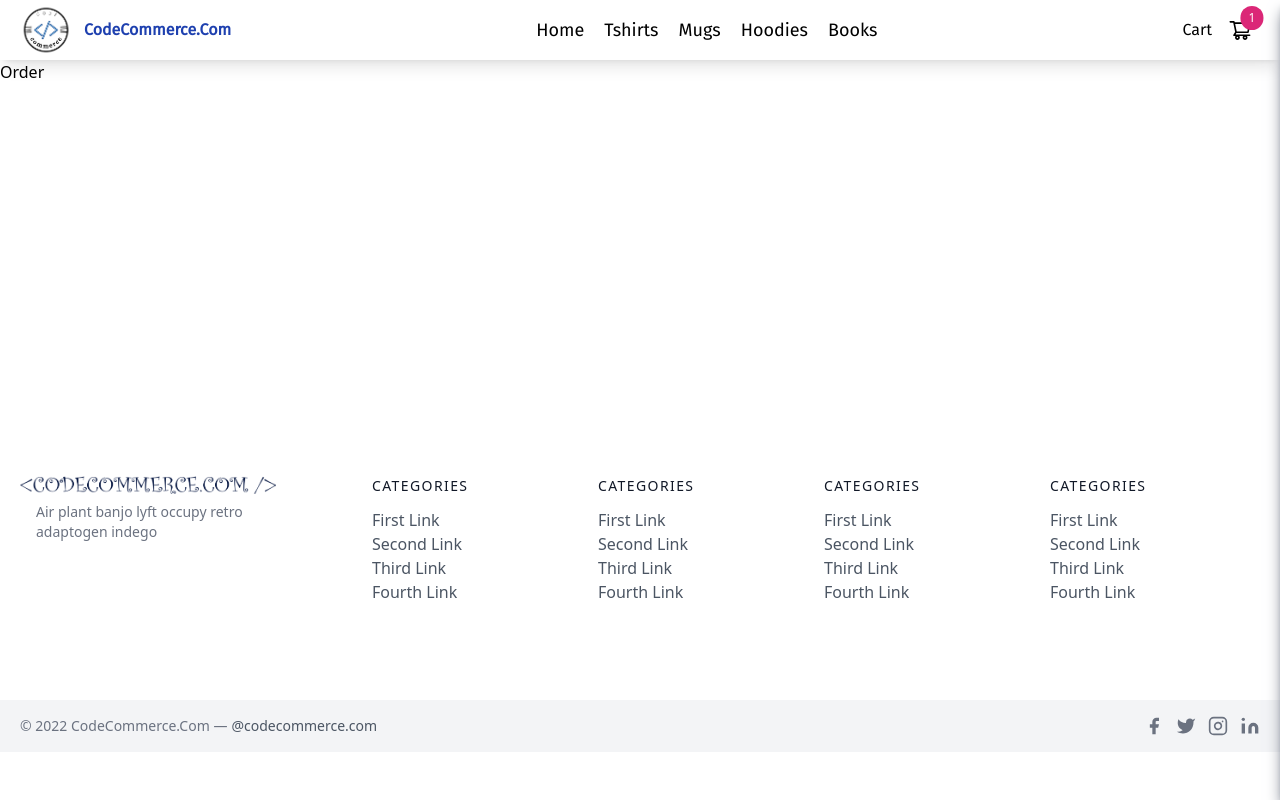
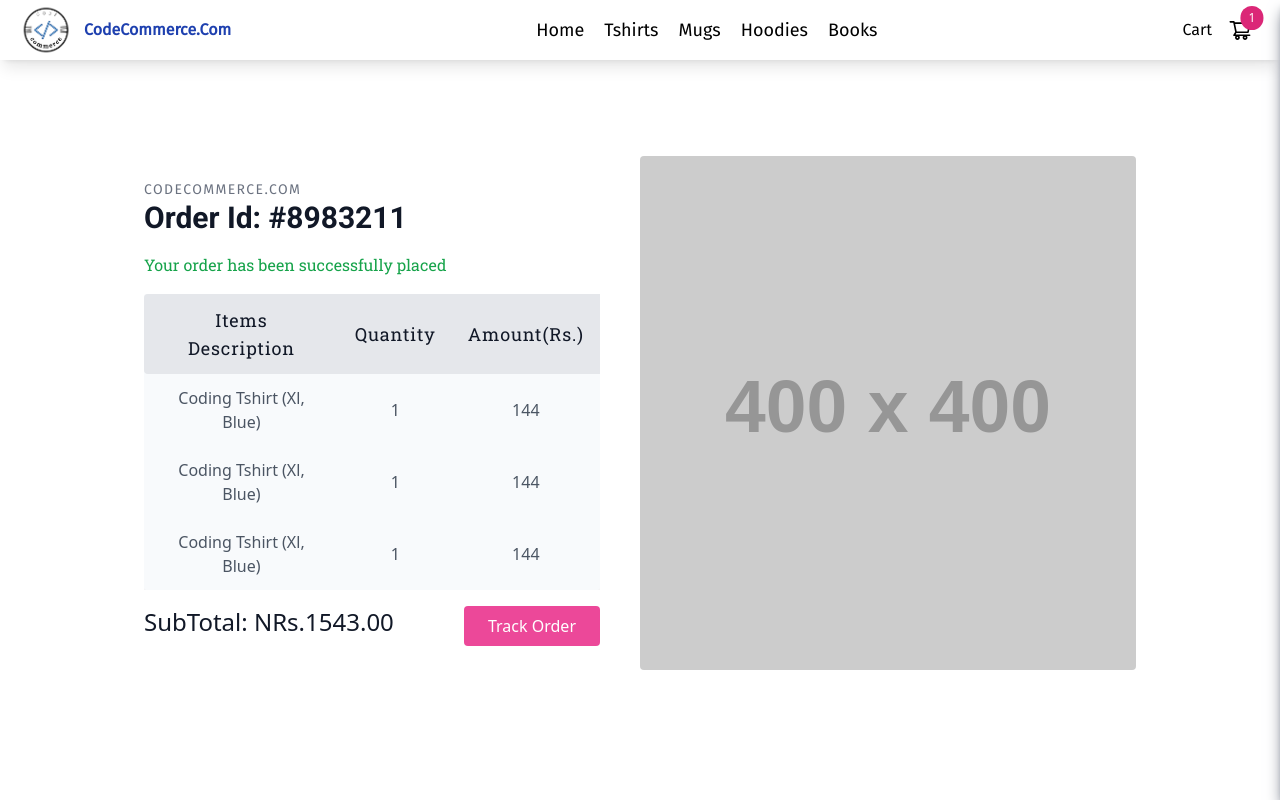
Before and after one commit to SantoshPhaiju/CodeCommerce, a Next.js app: page /order in a window 1280 px wide. Shown: the top 800 px of the page. Built offline with nearby package versions, Linux system fonts and the light colour scheme.

Commit message:
creating order page

```diff
--- a/pages/checkout.js
+++ b/pages/checkout.js
@@ -20,7 +20,7 @@ const Checkout = ({cart, subTotal, addToCart, removeFromCart}) => {
               type="text"
               id="name"
               name="name"
-              className="w-full bg-white rounded border border-gray-300 focus:border-indigo-500 focus:ring-2 focus:ring-indigo-200 text-base outline-none text-gray-700 py-1 px-3 leading-8 transition-colors duration-200 ease-in-out"
+              className="w-full bg-white rounded border border-gray-300 focus:border-pink-500 focus:ring-2 focus:ring-pink-200 text-base outline-none text-gray-700 py-1 px-3 leading-8 transition-colors duration-200 ease-in-out"
             />
           </div>
         </div>
@@ -33,7 +33,7 @@ const Checkout = ({cart, subTotal, addToCart, removeFromCart}) => {
               type="email"
               id="email"
               name="email"
-              className="w-full bg-white rounded border border-gray-300 focus:border-indigo-500 focus:ring-2 focus:ring-indigo-200 text-base outline-none text-gray-700 py-1 px-3 leading-8 transition-colors duration-200 ease-in-out"
+              className="w-full bg-white rounded border border-gray-300 focus:border-pink-500 focus:ring-2 focus:ring-pink-200 text-base outline-none text-gray-700 py-1 px-3 leading-8 transition-colors duration-200 ease-in-out"
             />
           </div>
         </div>
@@ -48,7 +48,7 @@ const Checkout = ({cart, subTotal, addToCart, removeFromCart}) => {
             id="address"
             cols="30"
             rows="3"
-            className="w-full bg-white rounded border border-gray-300 focus:border-indigo-500 focus:ring-2 focus:ring-indigo-200 text-base outline-none text-gray-700 py-1 px-3 leading-8 transition-colors duration-200 ease-in-out"
+            className="w-full bg-white rounded border border-gray-300 focus:border-pink-500 focus:ring-2 focus:ring-pink-200 text-base outline-none text-gray-700 py-1 px-3 leading-8 transition-colors duration-200 ease-in-out"
           ></textarea>
         </div>
       </div>
@@ -63,7 +63,7 @@ const Checkout = ({cart, subTotal, addToCart, removeFromCart}) => {
               type="phone"
               id="phone"
               name="phone"
-              className="w-full bg-white rounded border border-gray-300 focus:border-indigo-500 focus:ring-2 focus:ring-indigo-200 text-base outline-none text-gray-700 py-1 px-3 leading-8 transition-colors duration-200 ease-in-out"
+              className="w-full bg-white rounded border border-gray-300 focus:border-pink-500 focus:ring-2 focus:ring-pink-200 text-base outline-none text-gray-700 py-1 px-3 leading-8 transition-colors duration-200 ease-in-out"
             />
           </div>
         </div>
@@ -76,7 +76,7 @@ const Checkout = ({cart, subTotal, addToCart, removeFromCart}) => {
               type="text"
               id="city"
               name="city"
-              className="w-full bg-white rounded border border-gray-300 focus:border-indigo-500 focus:ring-2 focus:ring-indigo-200 text-base outline-none text-gray-700 py-1 px-3 leading-8 transition-colors duration-200 ease-in-out"
+              className="w-full bg-white rounded border border-gray-300 focus:border-pink-500 focus:ring-2 focus:ring-pink-200 text-base outline-none text-gray-700 py-1 px-3 leading-8 transition-colors duration-200 ease-in-out"
             />
           </div>
         </div>
@@ -92,7 +92,7 @@ const Checkout = ({cart, subTotal, addToCart, removeFromCart}) => {
               type="text"
               id="state"
               name="state"
-              className="w-full bg-white rounded border border-gray-300 focus:border-indigo-500 focus:ring-2 focus:ring-indigo-200 text-base outline-none text-gray-700 py-1 px-3 leading-8 transition-colors duration-200 ease-in-out"
+              className="w-full bg-white rounded border border-gray-300 focus:border-pink-500 focus:ring-2 focus:ring-pink-200 text-base outline-none text-gray-700 py-1 px-3 leading-8 transition-colors duration-200 ease-in-out"
             />
           </div>
         </div>
@@ -108,7 +108,7 @@ const Checkout = ({cart, subTotal, addToCart, removeFromCart}) => {
               type="number"
               id="pincode"
               name="pincode"
-              className="w-full bg-white rounded border border-gray-300 focus:border-indigo-500 focus:ring-2 focus:ring-indigo-200 text-base outline-none text-gray-700 py-1 px-3 leading-8 transition-colors duration-200 ease-in-out"
+              className="w-full bg-white rounded border border-gray-300 focus:border-pink-500 focus:ring-2 focus:ring-pink-200 text-base outline-none text-gray-700 py-1 px-3 leading-8 transition-colors duration-200 ease-in-out"
             />
           </div>
         </div>
--- a/pages/order.js
+++ b/pages/order.js
@@ -1,11 +1,104 @@
-import React from 'react'
+import React from "react";
 
 const Order = () => {
   return (
     <div>
-      Order
+      <section className="text-gray-600 body-font overflow-hidden">
+        <div className="container px-5 py-24 mx-auto">
+          <div className="lg:w-4/5 mx-auto flex flex-wrap">
+            <div className="lg:w-1/2 w-full lg:pr-10 lg:py-6 mb-6 lg:mb-0">
+              <h2 className="text-sm title-font text-gray-500 tracking-widest font-firasans">
+                CODECOMMERCE.COM
+              </h2>
+              <h1 className="text-gray-900 text-3xl title-font font-medium mb-4 font-roboto">
+                Order Id: #8983211
+              </h1>
+              <p className="leading-relaxed mb-4 text-green-600 font-robotoslab">
+                Your order has been successfully placed
+              </p>
+              {/* <div className="flex">
+                <a className="flex-grow text-pink-500 py-2 text-lg px-1">
+                  Product Name
+                </a>
+                <a className="flex-grow py-2 text-lg px-1">
+                  Quantity
+                </a>
+                <a className="flex-grow py-2 text-lg px-1">
+                  Amount(Rs.)
+                </a>
+              </div>
+              <div className="flex border-t border-gray-200 py-2">
+                <span className="text-gray-500">Coding Tshirt (SM, Blue)</span>
+                <span className="ml-auto text-gray-900">1</span>
+                <span className="ml-auto text-gray-900">500</span>
+              </div>
+              <div className="flex border-t border-gray-200 py-2">
+                <span className="text-gray-500">Coding Tshirt (SM, Blue)</span>
+                <span className="ml-auto text-gray-900">1</span>
+                <span className="ml-auto text-gray-900">456</span>
+              </div>
+              <div className="flex border-t border-b mb-6 border-gray-200 py-2">
+                <span className="text-gray-500">Coding Tshirt (SM, Blue)</span>
+                <span className="ml-auto text-gray-900">1</span>
+                <span className="ml-auto text-gray-900">345</span>
+              </div> */}
+
+              <div class="w-full mb-4 overflow-auto">
+                <table class="table-auto w-full bg-slate-50 shadow-md rounded-sm">
+                  <thead>
+                    <tr>
+                      <th class="px-4 py-3 tracking-wider font-medium text-gray-900 text-xs sm:text-lg max-2xl:text-xl bg-gray-200 rounded-tl rounded-bl font-robotoslab">
+                        Items Description
+                      </th>
+                      <th class="px-4 py-3 tracking-wider font-medium text-gray-900 text-xs sm:text-lg max-2xl:text-xl bg-gray-200 font-robotoslab">
+                        Quantity
+                      </th>
+                      <th class="px-4 py-3 tracking-wider font-medium text-gray-900 text-xs sm:text-lg max-2xl:text-xl bg-gray-200 font-robotoslab">
+                        Amount(Rs.)
+                      </th>
+                    </tr>
+                  </thead>
+                  <tbody className="text-center">
+                    <tr>
+                      <td class="px-4 py-3">Coding Tshirt (Xl, Blue)</td>
+                      <td class="px-4 py-3">1</td>
+                      <td class="px-4 py-3">144</td>
+                    </tr>
+                    <tr>
+                      <td class="px-4 py-3">Coding Tshirt (Xl, Blue)</td>
+                      <td class="px-4 py-3">1</td>
+                      <td class="px-4 py-3">144</td>
+                    </tr>
+                    <tr>
+                      <td class="px-4 py-3">Coding Tshirt (Xl, Blue)</td>
+                      <td class="px-4 py-3">1</td>
+                      <td class="px-4 py-3">144</td>
+                    </tr>
+
+                  </tbody>
+                </table>
+              </div>
+
+              <div className="flex">
+                <span className="title-font font-medium text-2xl text-gray-900">
+                  SubTotal: NRs.1543.00
+                </span>
+                <button className="flex ml-auto text-white bg-pink-500 border-0 py-2 px-6 focus:outline-none hover:bg-pink-600 rounded">
+                  Track Order
+                </button>
+
+              </div>
+            </div>
+            <img
+              alt="ecommerce"
+              className="lg:w-1/2 w-full lg:h-auto h-64 object-cover object-center rounded"
+              src="https://dummyimage.com/400x400"
+            />
+          </div>
+        </div>
+      </section>
     </div>
-  )
-}
+  );
+};
 
-export default Order
+export default Order;
```
